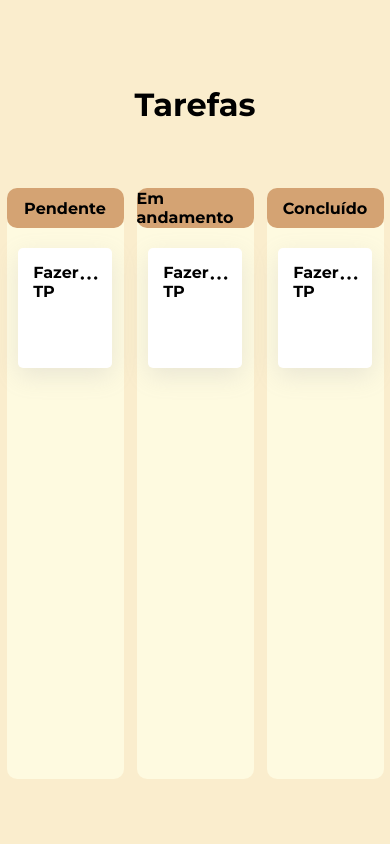
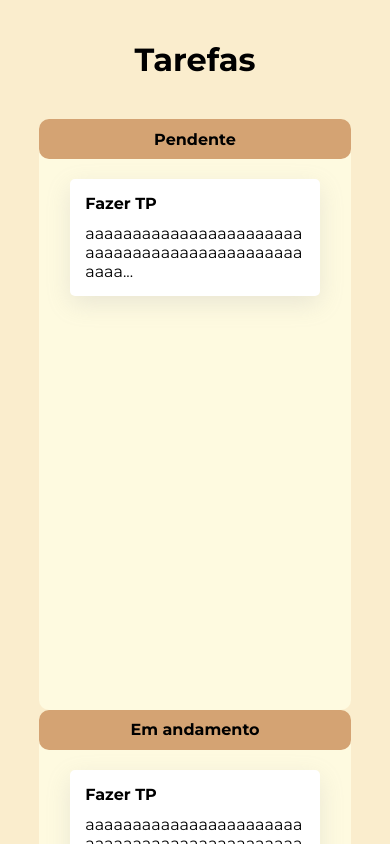
Before and after one commit to lazarobodevan/Tarefas-FrontEnd, a React (Vite) app in the folder tasks/: page / in a window 390 px wide. Shown: the top 844 px of the page. Built offline with nearby package versions, Linux system fonts and the light colour scheme.

Commit message:
responsividade e melhoria no botão de opções

```diff
--- a/tasks/src/components/Board/index.jsx
+++ b/tasks/src/components/Board/index.jsx
@@ -13,7 +13,7 @@ function Board({name, cards}){
                 id={0}
                 status="Pendente"
                 name="Fazer TP"
-                description="aaaa"/>
+                description="aaaaaaaaaaaaaaaaaaaaaaaaaaaaaaaaaaaaaaaaaaaaaaaaaaaaaaaaaaaaaaaaaaaaaaaaaaaaaaaaaaaaaaaaaaaaa"/>
         </div>
     )
 }
--- a/tasks/src/components/Board/styles.css
+++ b/tasks/src/components/Board/styles.css
@@ -17,3 +17,9 @@
     background-color: #d4a373;
     border-radius: 10px;
 }
+
+@media only screen and (max-width: 720px) {
+    .wrapper{
+        width: 80vw;
+    }
+}
--- a/tasks/src/components/Card/index.jsx
+++ b/tasks/src/components/Card/index.jsx
@@ -1,16 +1,52 @@
 
 import './styles.css'
 import optionIcon from '../../assets/option.png'
+import { useEffect, useRef, useState } from 'react';
 //adicionar position
 function Card({id, name, status, description}){
+
+    const [isVisible, setVisible] = useState(false);
+    const optionRef = useRef();
+
+    const handleClickOutside = event =>{
+        if(optionRef.current && !optionRef.current.contains(event.target)){
+            setVisible(false);
+        }
+    }
+
+    const handleClick = () => {
+        setVisible(!isVisible);
+    }
+
+    useEffect(()=>{
+        document.addEventListener('mousedown', handleClickOutside);
+        return () => {
+            document.removeEventListener('mousedown', handleClickOutside);
+        };
+    },[isVisible])
     return(
         <div className='card'>
             <div className='headerWrap'>
+
                 <strong>{name}</strong>
-                <div className='optionsButton'>
-                    <img src={optionIcon}/>
+
+                <div ref={optionRef} className='wrapperOptions'>
+                    <div className='optionsButton' onClick={handleClick}>
+                        <img src={optionIcon}/>
+                    </div>
+                    {
+                        isVisible && (
+                            <div className='optionsPopup'>
+                                <div>Editar</div>
+                                <div>Excluir</div>
+                            </div>
+                        )
+                    }
                 </div>
+
             </div>
+
+            <span className='description'>{description.substring(0,50)}...</span>
         </div>
     )
 }
--- a/tasks/src/components/Card/styles.css
+++ b/tasks/src/components/Card/styles.css
@@ -1,8 +1,10 @@
 .card{
     display: flex;
+    flex-direction: column;
 
     width: 80%;
-    height: 120px;
+    height: calc(20vh+60px);
+    overflow: visible;
 
     background-color: white;
     margin: 20px auto;
@@ -10,27 +12,34 @@
 
     box-shadow: rgba(149, 157, 165, 0.2) 0px 8px 24px;
 
-    cursor: pointer;
 
     padding: 15px;
+}
+
+.card:hover .optionsButton{
+    display: flex;
 }
 
 .headerWrap{
     width: 100%;
     display: flex;
-    height: fit-content;
+    height: 15px;
     justify-content: space-between;
 }
 
+.wrapperOptions{
+    position: relative;
+    display: block;
+}
+
 .optionsButton{
-    display: flex;
+    display: none;
     align-items: center;
     justify-content: center;
     width: 30px;
     height: 30px;
     border-radius: 20px;
     transition: 0.5s;
-
 }
 
 .optionsButton:hover{
@@ -41,3 +50,26 @@
     width: 20px;
     height: 20px;
 }
+
+.description{
+    width: 100%;
+    height: fit-content;
+    margin-top: 15px;
+    word-wrap: break-word;
+}
+
+.optionsPopup{
+    display: block;
+    position: absolute;
+    right: 20px;
+    top:0px;
+
+    padding: 5px;
+
+    background-color: white;
+    box-shadow: rgba(149, 157, 165, 0.8) 0px 8px 24px;
+}
+.optionsPopup div{
+    padding: 5px;
+    font-weight: bold;
+}
--- a/tasks/src/pages/Home/styles.css
+++ b/tasks/src/pages/Home/styles.css
@@ -1,16 +1,22 @@
 .homeDiv{
     display: flex;
-    justify-content: space-evenly;
+    justify-content: flex-start;
     align-items: center;
     flex-direction: column;
     background-color: #faedcd;
     width: 100vw;
     height: 100vh;
-    padding-top: 20px;
+}
+
+h1{
+    padding-top: 40px;
+    padding-bottom: 40px;
+    position: static;
 }
 
 .boardsWrapper{
     display: flex;
+    flex-wrap: wrap;
     width: 100%;
     align-items: center;
     justify-content: space-around;
```
